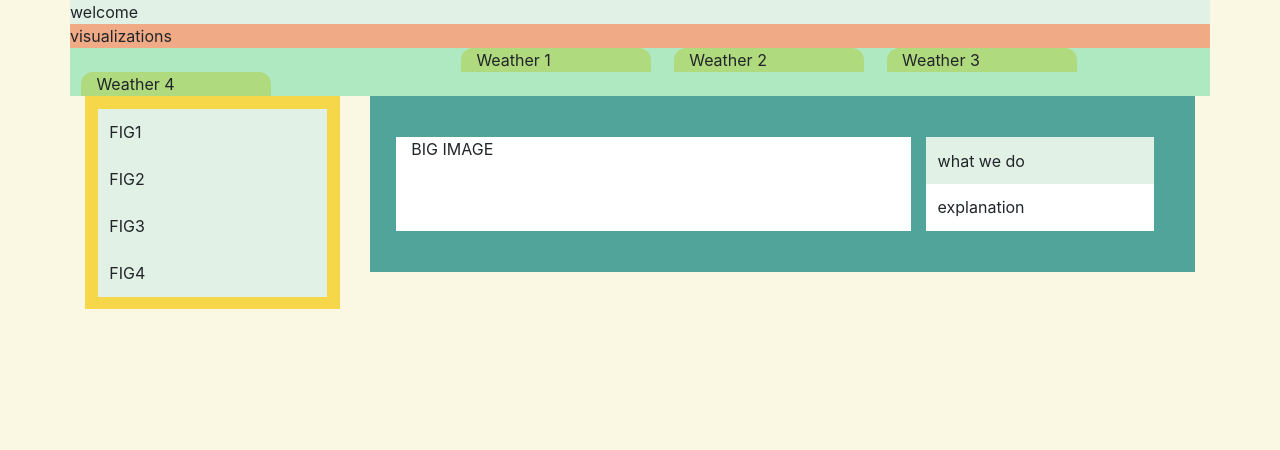
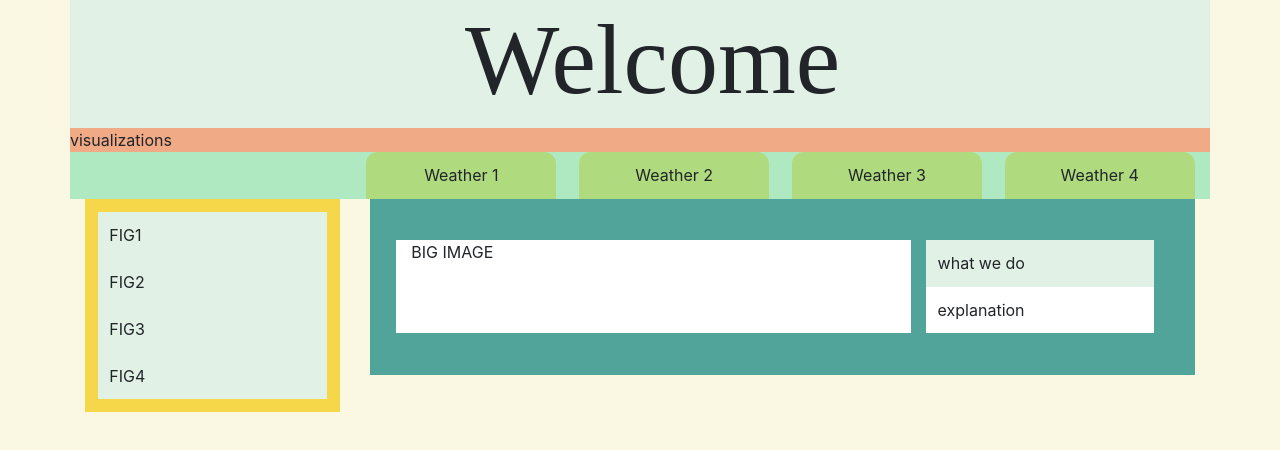
Before and after one commit to youngcourtcourt/web-design-challenge, a plain HTML site: page index3.html in a window 1280 px wide. Drawn offline with nearby package versions, Linux system fonts and the light colour scheme.

Commit message:
Getting somewhere...I think

```diff
--- a/index3.html
+++ b/index3.html
@@ -13,13 +13,15 @@
 
 <div class="container">
     <div class="bg-blue row">
-        welcome
+        <div class="col-md-8 offset-md-4">
+        <h1 class="pacifico" id="mainTitle">Welcome</h1>
+    </div>
     </div>
     <div class="peach row">
         visualizations
     </div>
     <div class="seafoam row">
-        <div class="col-md-4">
+        <div class="col-md-3">
         </div>
         <div class="col-md-2 grass-green tab">
             Weather 1
--- a/style.css
+++ b/style.css
@@ -5,9 +5,9 @@
  box-shadow: 0 10px 20px rgba(0,0,0,.12), 0 4px 8px rgba(0,0,0,.06);
 }
 
-/* Fonts */
+/* Fonts & texts */
 
-#mainTitle{
+.pacifico{
     font-family:Pacifico;
     font-size:100%;
 }
@@ -15,6 +15,10 @@
 .text{
     font-size: small;
     text-align: center;
+}
+
+#mainTitle{
+    font-size: 100px;
 }
 
 /* Colors */
@@ -87,7 +91,14 @@
 .tab{
     border-top-left-radius: 12px;
     border-top-right-radius: 12px;
-    margin-left: 1%;
-    margin-right: 1%;
-    width: 10px;
+    margin-bottom: 0%;
+    margin-right:1%;
+    margin-left:1%;
+    text-align: center;
+    padding: 1%;
 }
+
+/* Lists */
+li{
+    display: inline-block;
+}
```
